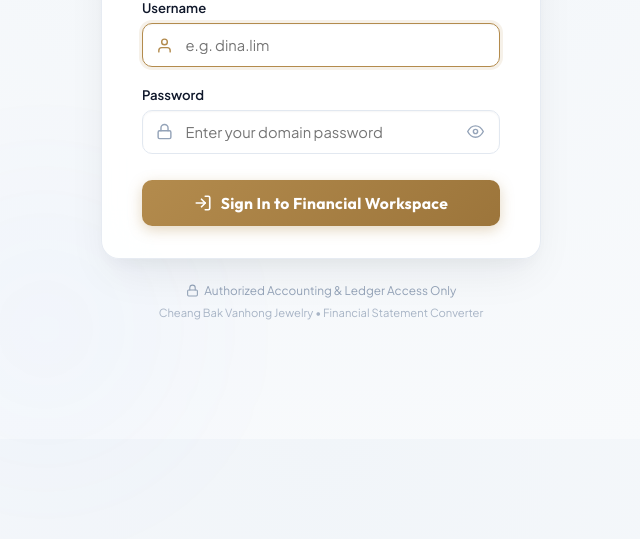
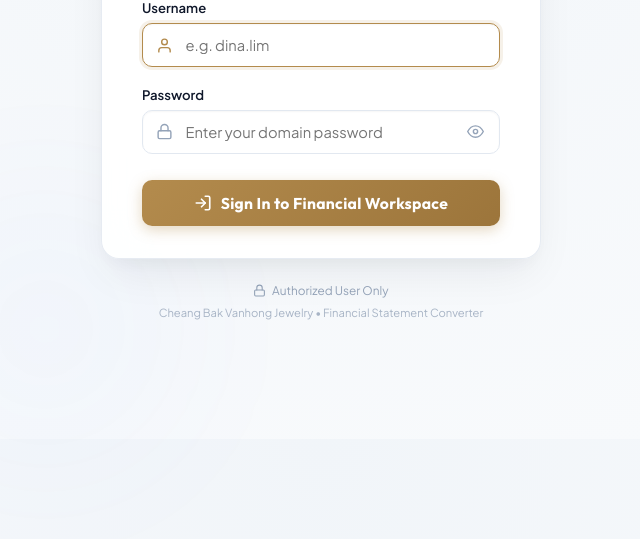
Before and after one commit to LimDina01/PDF-to-Excel-Converter-, a Django app: page /accounts/login/ in a window 1280 px wide. Shown: the part 361-900 px from the top of the page, without its empty margins (319-959 px from the left). Run offline with Django 5.2, Linux system fonts and the light colour scheme.

Commit message:
chore: update login footnote text to Authorized User Only

```diff
--- a/converter/templates/registration/login.html
+++ b/converter/templates/registration/login.html
@@ -336,7 +336,7 @@
             box-shadow: 0 0 0 3px var(--brand-gold-subtle), inset 0 1px 2px rgba(0, 0, 0, 0.04);
         }
 
-        .form-input:focus + .input-icon-left,
+        .form-input:focus+.input-icon-left,
         .input-wrapper:focus-within .input-icon-left {
             color: var(--brand-gold);
         }
@@ -432,8 +432,8 @@
     <!-- Top Action Bar -->
     <div class="top-action-bar">
         <button class="theme-toggle-btn" id="themeToggle" title="Toggle Dark/Light Mode">
-            <svg id="moonIcon" xmlns="http://www.w3.org/2000/svg" width="17" height="17" viewBox="0 0 24 24"
-                fill="none" stroke="currentColor" stroke-width="2" stroke-linecap="round" stroke-linejoin="round">
+            <svg id="moonIcon" xmlns="http://www.w3.org/2000/svg" width="17" height="17" viewBox="0 0 24 24" fill="none"
+                stroke="currentColor" stroke-width="2" stroke-linecap="round" stroke-linejoin="round">
                 <path d="M21 12.79A9 9 0 1 1 11.21 3 7 7 0 0 0 21 12.79z"></path>
             </svg>
             <svg id="sunIcon" style="display:none;" xmlns="http://www.w3.org/2000/svg" width="17" height="17"
@@ -567,7 +567,7 @@
                     <rect x="3" y="11" width="18" height="11" rx="2" ry="2"></rect>
                     <path d="M7 11V7a5 5 0 0 1 10 0v4"></path>
                 </svg>
-                <span>Authorized Accounting &amp; Ledger Access Only</span>
+                <span>Authorized User Only</span>
             </div>
             <div class="copyright-tag">
                 Cheang Bak Vanhong Jewelry • Financial Statement Converter
```
